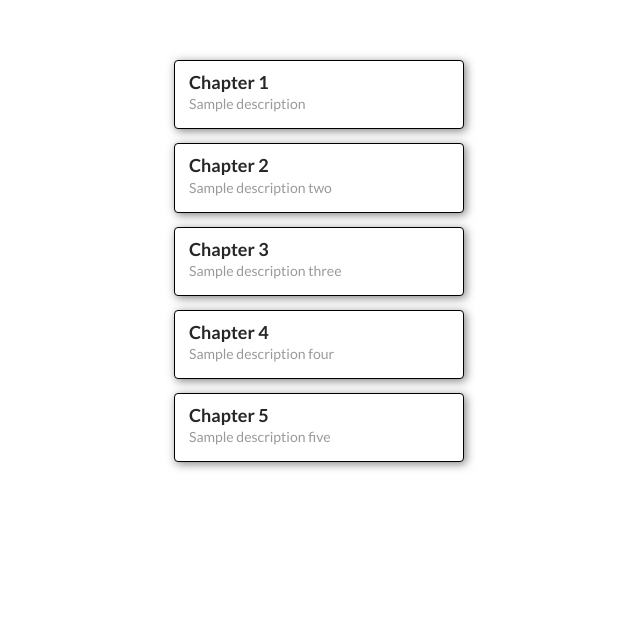
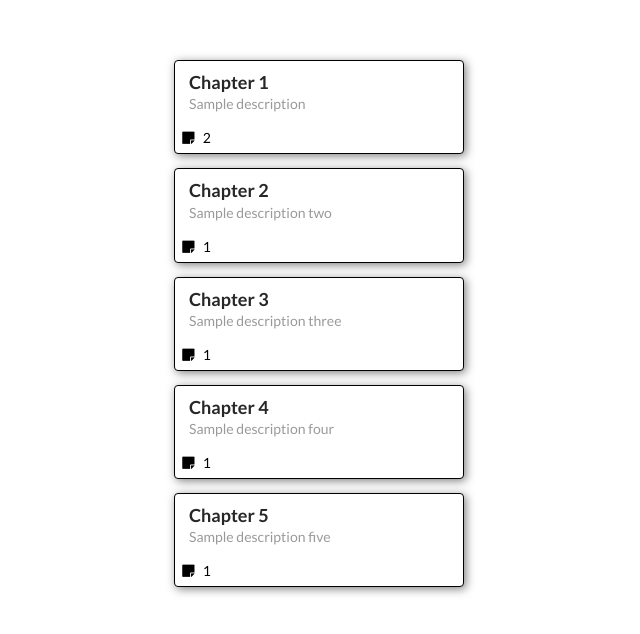
Before and after one commit to chrism-48/vue-js-quiz-app, a Vue app in the folder quiz/: page / in a window 1280 px wide. Shown: the top 634 px of the page, without its empty margins (321-961 px from the left). Built offline with nearby package versions, Linux system fonts and the light colour scheme.

Commit message:
added card titles and descriptions

```diff
--- a/quiz/src/App.vue
+++ b/quiz/src/App.vue
@@ -20,16 +20,55 @@ export default {
   },
   data() {
     return {
-      quizzes: [{title: 'Chapter 1',
-      description: 'Sample description'
-      },{title: 'Chapter 2',
-      description: 'Sample description two'
-      },{title: 'Chapter 3',
-      description: 'Sample description three'
-      },{title: 'Chapter 4',
-      description: 'Sample description four'
-      },{title: 'Chapter 5',
-      description: 'Sample description five'
+      quizzes: [{
+        title: 'Chapter 1',
+        description: 'Sample description',
+        cards: [
+          {
+            term: "Some word",
+            definition: "Some definition",
+          },
+          {
+            term: "Another word",
+            definition: "Another definition",
+          },
+        ]
+      },{
+        title: 'Chapter 2',
+        description: 'Sample description two',
+        cards: [
+          {
+            term: "Some word",
+            definition: "Some definition",
+          }
+        ]
+      },{
+        title: 'Chapter 3',
+        description: 'Sample description three',
+        cards: [
+          {
+            term: "Some word",
+            definition: "Some definition",
+          }
+        ]
+      },{
+        title: 'Chapter 4',
+        description: 'Sample description four',
+        cards: [
+          {
+            term: "Some word",
+            definition: "Some definition",
+          }
+        ]
+      },{
+        title: 'Chapter 5',
+        description: 'Sample description five',
+        cards: [
+          {
+            term: "Some word",
+            definition: "Some definition",
+          }
+        ]
       }]
 
 
@@ -53,5 +92,11 @@ export default {
 }
 .ui.centered.card:hover {
   background-color:rgba(0, 0, 0, 0.253);
+  cursor:pointer;
+}
+.extra_content {
+    color: rgb(0, 0, 0);
+    margin-left:5px;
+    margin-bottom:5px;
 }
 </style>
--- a/quiz/src/components/Quizlist.vue
+++ b/quiz/src/components/Quizlist.vue
@@ -8,6 +8,12 @@
                 <div class="meta">
                 {{ quiz.description }}
                 </div>
+            </div>
+            <div class="extra_content">
+                <span class="left floated">
+                <i class='sticky note icon'></i>
+                {{quiz.cards.length}}
+                </span>
             </div>
         </div>
     </div>
```
